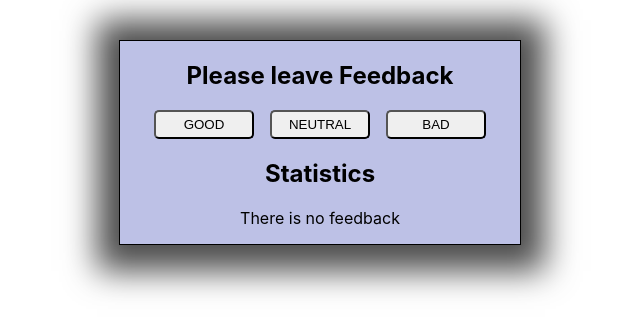
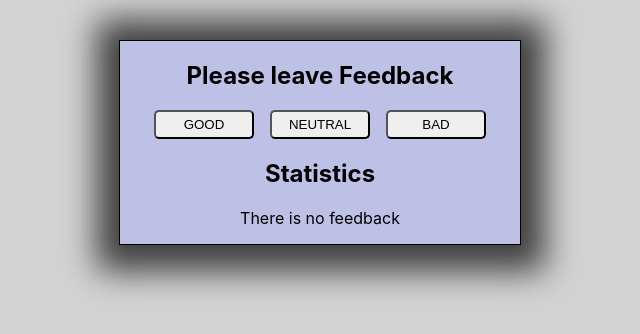
Before and after one commit to MarcinZbor/goit-react-hw-02-feedback, a React (Create React App) app: page / in a window 1280 px wide. Shown: the top 334 px of the page, without its empty margins (320-960 px from the left). Built offline with nearby package versions, Linux system fonts and the light colour scheme.

Commit message:
addingBGC

```diff
--- a/src/index.css
+++ b/src/index.css
@@ -7,6 +7,7 @@ body {
     sans-serif;
   -webkit-font-smoothing: antialiased;
   -moz-osx-font-smoothing: grayscale;
+  background-color: lightgrey;
 }
 
 code {
```
